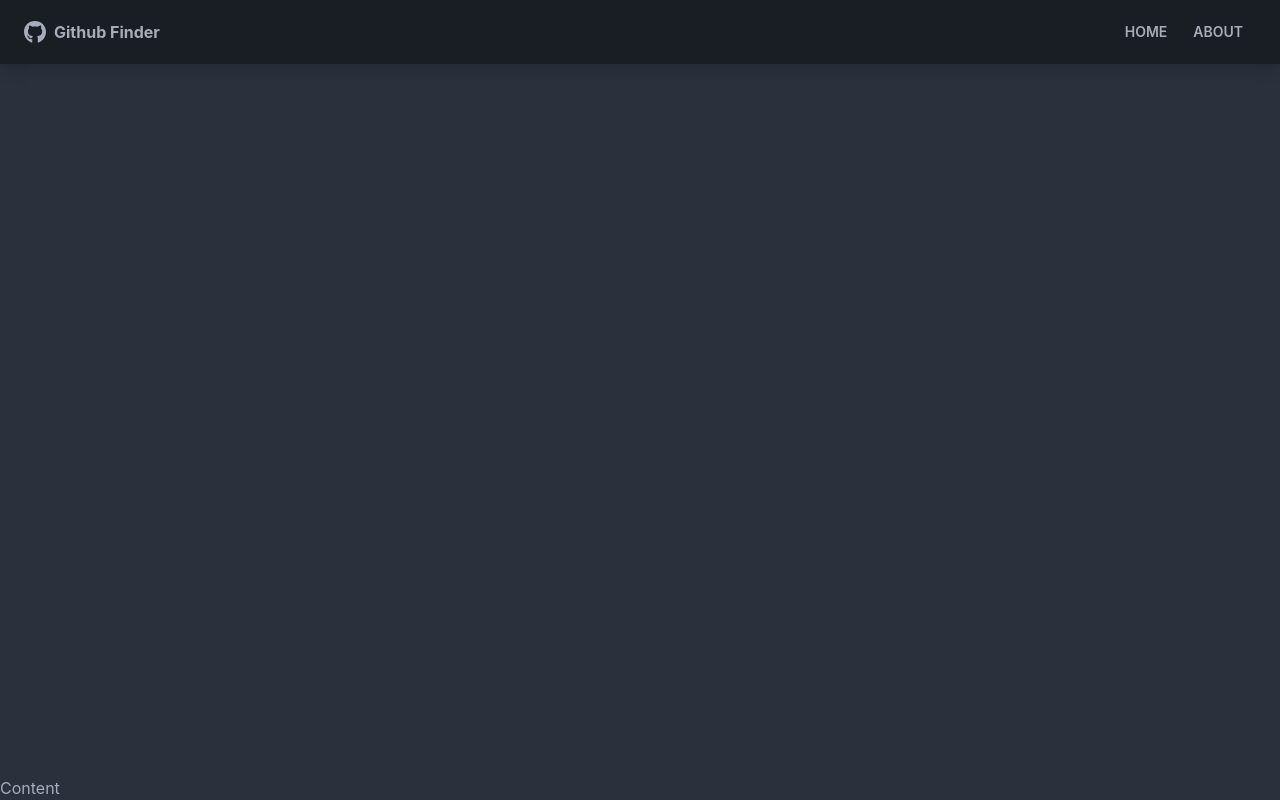
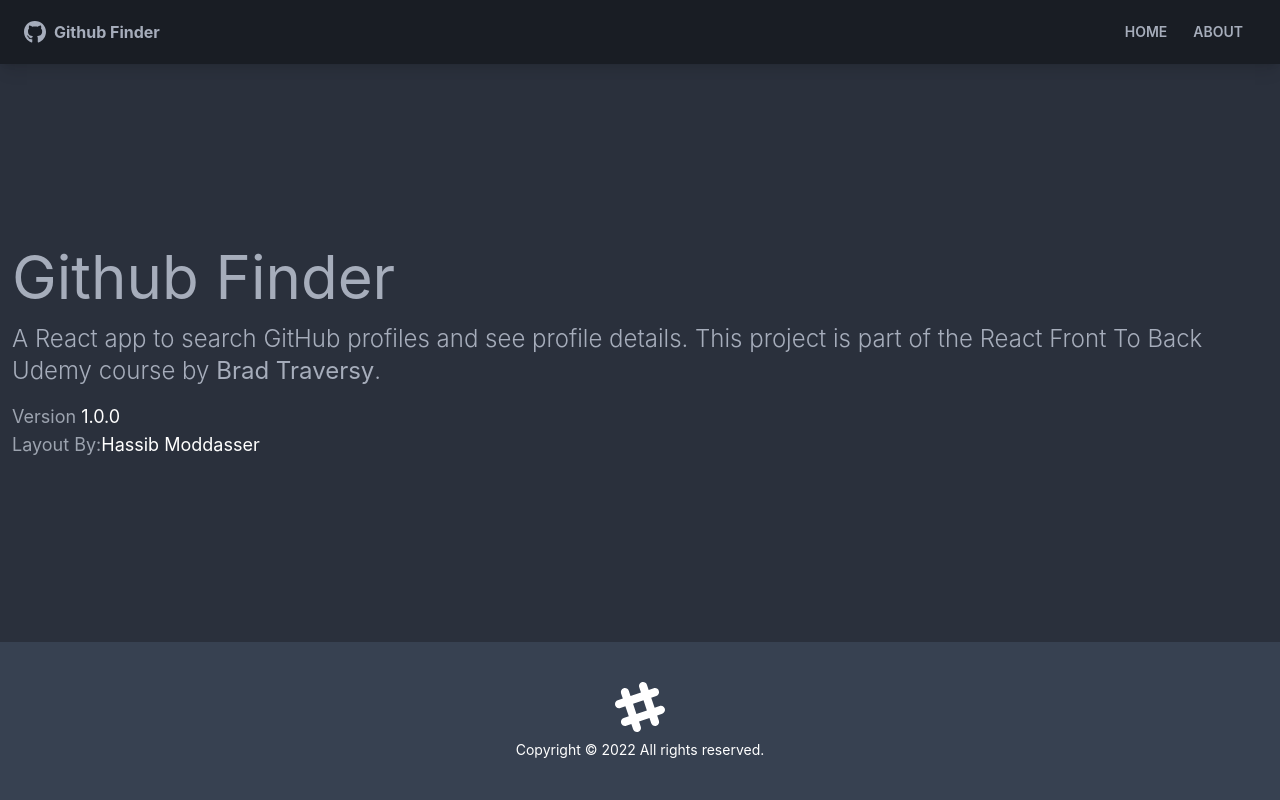
Before and after one commit to eliasroodrigues/github-finder, a React (Create React App) app: page /about in a window 1280 px wide. Built offline with nearby package versions, Linux system fonts and the light colour scheme.

Commit message:
some pages

```diff
--- a/src/App.js
+++ b/src/App.js
@@ -5,6 +5,10 @@
 } from 'react-router-dom'
 
 import Navbar from './components/layout/Navbar'
+import Footer from './components/layout/Footer'
+import Home from './pages/Home'
+import About from './pages/About'
+import NotFound from './pages/NotFound'
 
 /*
  * App Component
@@ -18,9 +22,16 @@
       <div className='flex flex-col justify-between h-screen'>
         <Navbar />
 
-        <main>
-          Content
+        <main className='container mx-auto px-3 pb-12'>
+          <Routes>
+            <Route path='/' element={ <Home /> } />
+            <Route path='/about' element={ <About /> } />
+            <Route path='/notfound' element={ <NotFound /> } />
+            <Route path='/*' element={ <NotFound /> } />
+          </Routes>
         </main>
+
+        <Footer />
       </div>
     </Router>
   );
--- /dev/null
+++ b/src/components/layout/Footer.jsx
@@ -0,0 +1,30 @@
+/*
+ * Footer Component
+ *
+ * @return <footer>
+ */
+
+function Footer() {
+	const footerYear = new Date().getFullYear()
+
+	return (
+		<footer className='footer p-10 bg-gray-700 text-primary-content footer-center'>
+			<div>
+				<svg
+          width='50'
+          height='50'
+          viewBox='0 0 24 24'
+          xmlns='http://www.w3.org/2000/svg'
+          fillRule='evenodd'
+          clipRule='evenodd'
+          className='inline-block fill-current'
+        >
+          <path d='M22.672 15.226l-2.432.811.841 2.515c.33 1.019-.209 2.127-1.23 2.456-1.15.325-2.148-.321-2.463-1.226l-.84-2.518-5.013 1.677.84 2.517c.391 1.203-.434 2.542-1.831 2.542-.88 0-1.601-.564-1.86-1.314l-.842-2.516-2.431.809c-1.135.328-2.145-.317-2.463-1.229-.329-1.018.211-2.127 1.231-2.456l2.432-.809-1.621-4.823-2.432.808c-1.355.384-2.558-.59-2.558-1.839 0-.817.509-1.582 1.327-1.846l2.433-.809-.842-2.515c-.33-1.02.211-2.129 1.232-2.458 1.02-.329 2.13.209 2.461 1.229l.842 2.515 5.011-1.677-.839-2.517c-.403-1.238.484-2.553 1.843-2.553.819 0 1.585.509 1.85 1.326l.841 2.517 2.431-.81c1.02-.33 2.131.211 2.461 1.229.332 1.018-.21 2.126-1.23 2.456l-2.433.809 1.622 4.823 2.433-.809c1.242-.401 2.557.484 2.557 1.838 0 .819-.51 1.583-1.328 1.847m-8.992-6.428l-5.01 1.675 1.619 4.828 5.011-1.674-1.62-4.829z'></path>
+        </svg>
+        <p>Copyright &copy; { footerYear } All rights reserved.</p>
+			</div>
+		</footer>
+	)
+}
+
+export default Footer
--- /dev/null
+++ b/src/pages/About.jsx
@@ -0,0 +1,37 @@
+/*
+ * About Page
+ *
+ * @return <>
+ */
+
+function About() {
+  return (
+    <>
+      <h1 className='text-6xl mb-4'>Github Finder</h1>
+      <p className='mb-4 text-2xl font-light'>
+        A React app to search GitHub profiles and see profile details. This
+        project is part of the
+        <a href='https://www.udemy.com/course/modern-react-front-to-back/'>
+          {' '}
+          React Front To Back
+        </a>{' '}
+        Udemy course by
+        <strong>
+          <a href='https://traversymedia.com'> Brad Traversy</a>
+        </strong>
+        .
+      </p>
+      <p className='text-lg text-gray-400'>
+        Version <span className='text-white'>1.0.0</span>
+      </p>
+      <p className='text-lg text-gray-400'>
+        Layout By:
+        <a className='text-white' href='https://twitter.com/hassibmoddasser'>
+          Hassib Moddasser
+        </a>
+      </p>
+    </>
+  )
+}
+
+export default About
--- /dev/null
+++ b/src/pages/Home.jsx
@@ -0,0 +1,15 @@
+/*
+ * Home Page
+ *
+ * @return <div>
+ */
+
+function Home() {
+  return (
+    <div>
+      <h1 className='text-6xl'>Welcome</h1>
+    </div>
+  )
+}
+
+export default Home
--- /dev/null
+++ b/src/pages/NotFound.jsx
@@ -0,0 +1,29 @@
+import { FaHome } from 'react-icons/fa'
+import { Link } from 'react-router-dom'
+
+/*
+ * Not Found Page
+ *
+ * @return <div>
+ */
+
+function NotFound() {
+  return (
+    <div className='hero'>
+      <div className='text-center hero-content'>
+        <div className='max-w-lg'>
+          <h1 className='text-8xl font-bold mb-8'>
+            Oops!
+          </h1>
+          <p className='text-5xl mb-8'>404 - Page Not Found!</p>
+          <Link to='/' className='btn btn-primary btn-lg'>
+            <FaHome className='mr-2' />
+            Back To Home
+          </Link>
+        </div>
+      </div>
+    </div>
+  )
+}
+
+export default NotFound
```
Also changed, not shown: 1 other file (tests, documents, lock files or other folders).
